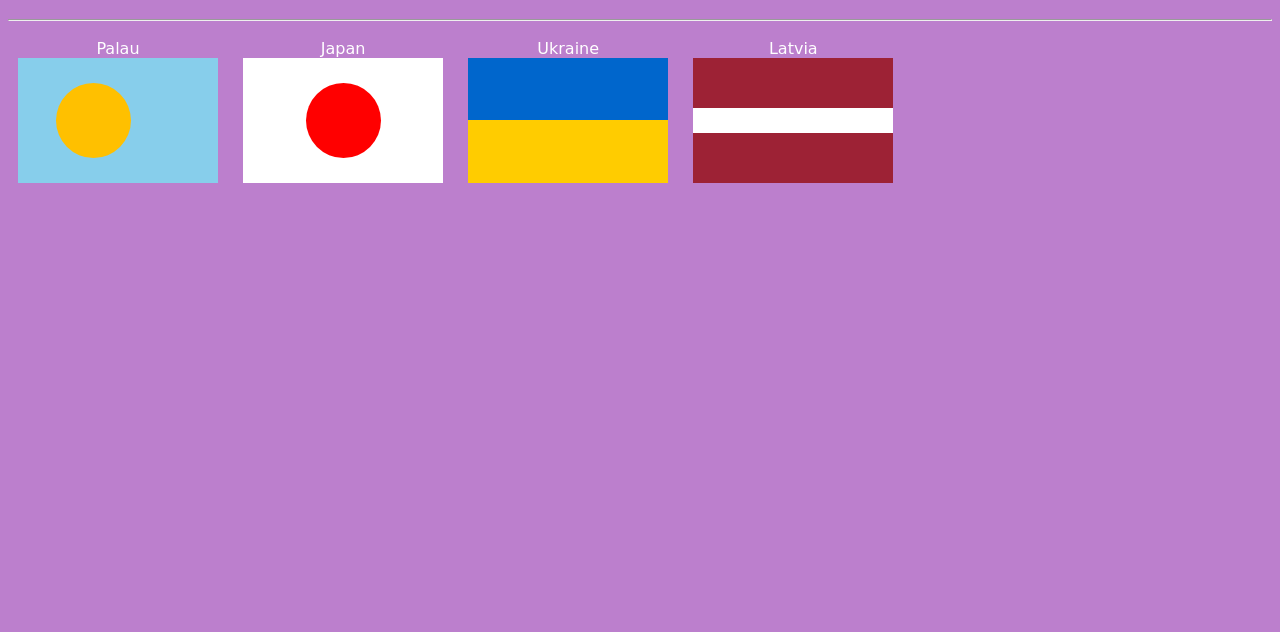
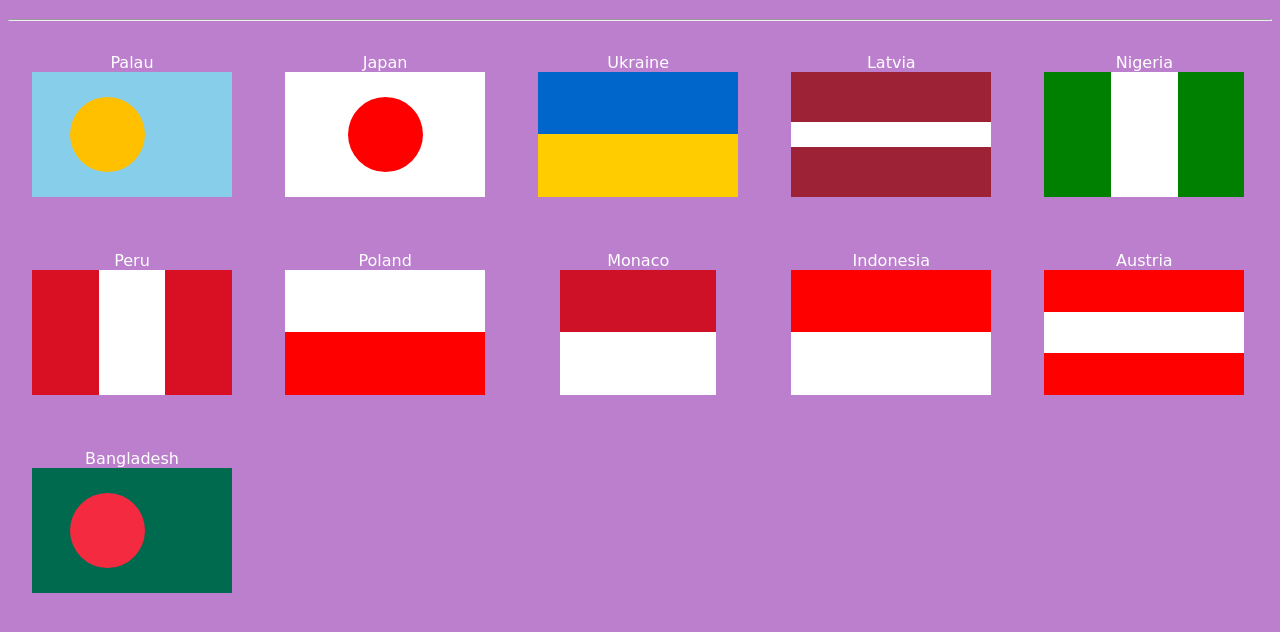
Before and after one commit to ComputerOfaPlane/F1ag-CSS, a plain HTML site: page index.html in a window 1280 px wide. Shown: the part 62-694 px from the top of the page. Drawn offline with Linux system fonts and the light colour scheme.

Commit message:
added more flags

```diff
--- a/index.html
+++ b/index.html
@@ -33,5 +33,47 @@
             <div></div>
         </div>
     </div>
+    <div class="box">
+        <div class="country">Nigeria</div>
+        <div class="flag" id="nigeria">
+            <div></div>
+        </div>
+    </div>
+    <div class="box">
+        <div class="country">Peru</div>
+        <div class="flag" id="peru">
+            <div></div>
+        </div>
+    </div>
+    <div class="box">
+        <div class="country">Poland</div>
+        <div class="flag" id="poland">
+            <div></div>
+        </div>
+    </div>
+    <div class="box">
+        <div class="country">Monaco</div>
+        <div class="flag" id="monaco">
+            <div></div>
+        </div>
+    </div>
+    <div class="box">
+        <div class="country">Indonesia</div>
+        <div class="flag" id="indonesia">
+            <div></div>
+        </div>
+    </div>
+    <div class="box">
+        <div class="country">Austria</div>
+        <div class="flag" id="austria">
+            <div></div>
+        </div>
+    </div>
+    <div class="box">
+        <div class="country">Bangladesh</div>
+        <div class="flag" id="bangladesh">
+            <div></div>
+        </div>
+    </div>
 </body>
 </html>
--- a/style.css
+++ b/style.css
@@ -14,7 +14,7 @@ h1{
     display: inline-block;
     width: 200px;
     height: 150px;
-    margin: 10px;
+    margin: 24px;
 }
 .flag{
     width: 200px;
@@ -68,3 +68,84 @@ h1{
     top: 50px;
     position: relative;
 }
+#nigeria{
+    background-color: #008000;
+    position: relative;
+}
+#nigeria > div{
+    background-color: white;
+    width: 66.66px;
+    height: 125px;
+    left: 66.66px;
+    position: relative;
+}
+#peru{
+    background-color: #D91023;
+    position: relative;
+}
+#peru > div{
+    background-color: white;
+    width: 66.66px;
+    height: 125px;
+    left: 66.66px;
+    position: relative;
+}
+#poland{
+    background-color: red;
+    position: relative;
+}
+#poland > div{
+    background-color: white;
+    width: 200px;
+    height: 62.5px;
+    position: relative;
+}
+#monaco{
+    background-color: #ce1126;
+    position: relative;
+    width: 156.25px;
+    margin: auto;
+}
+#monaco > div{
+    background-color: white;
+    width: 156.25;
+    height: 62.5px;
+    top: 62.5px;
+    position: relative;
+
+}
+#indonesia{
+    background-color: #FF0000;
+    position: relative;
+}
+#indonesia > div{
+    background-color: white;
+    width: 200px;
+    height: 62.5px;
+    top: 62.5px;
+    position: relative;
+}
+#austria{
+    background-color: red;
+    position: relative;
+}
+#austria > div{
+    background-color: white;
+    width: 200px;
+    height: 41.66px;
+    top: 41.66px;
+    position: relative;
+}
+#bangladesh{
+    background-color: #006a4e;
+    position: relative;
+}
+#bangladesh > div{
+    background-color: #f42a41;
+    width: 75px;
+    height: 75px;
+    border-radius: 50%;
+    position: relative;
+    left: 37.5px;
+    top: 25px;
+}
```
